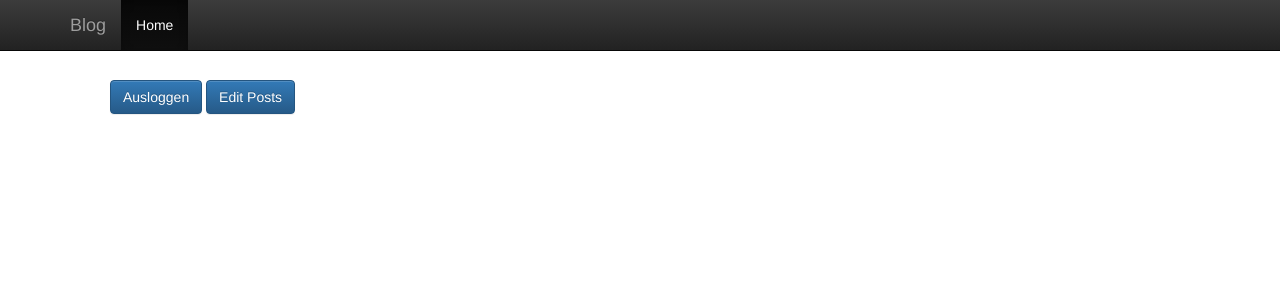
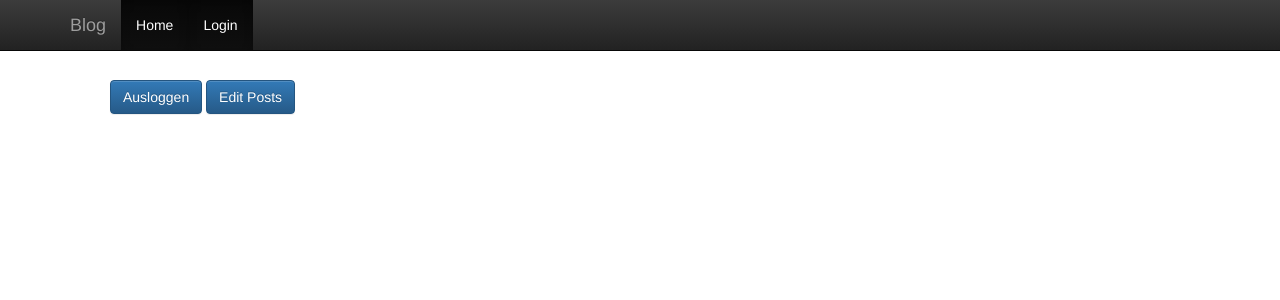
Before and after one commit to Seborider/php-blog, a PHP site: page /views/user/dashboard.php in a window 1280 px wide. Shown: the top 300 px of the page. Run offline with PHP 8.4, Linux system fonts and the light colour scheme; some libraries are stand-ins or nearby versions.

Commit message:
💄  Add link to login page in header nav

```diff
--- a/views/layout/header.php
+++ b/views/layout/header.php
@@ -40,6 +40,7 @@
         <div id="navbar" class="collapse navbar-collapse">
           <ul class="nav navbar-nav">
             <li class="active"><a href="index">Home</a></li>
+            <li class="active"><a href="login">Login</a></li>
           </ul>
         </div>
       </div>
```
